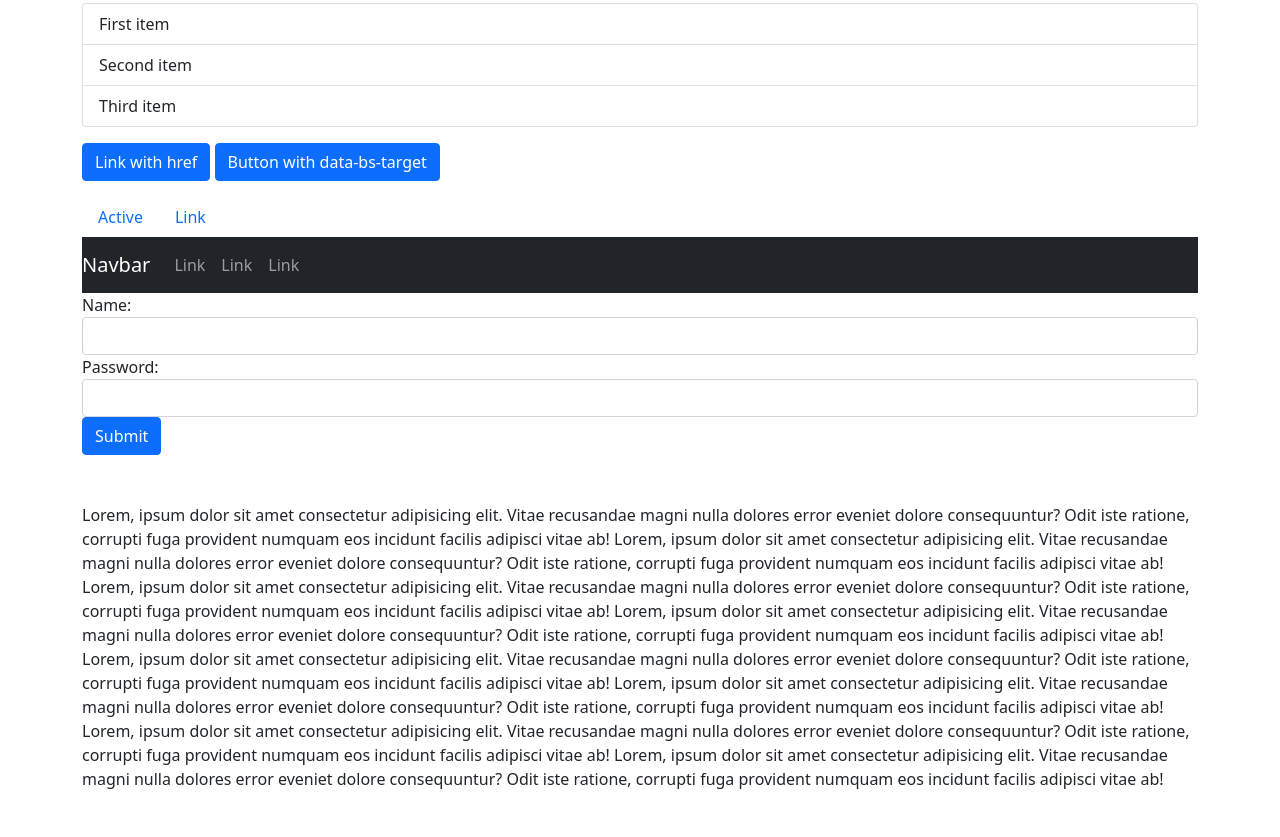
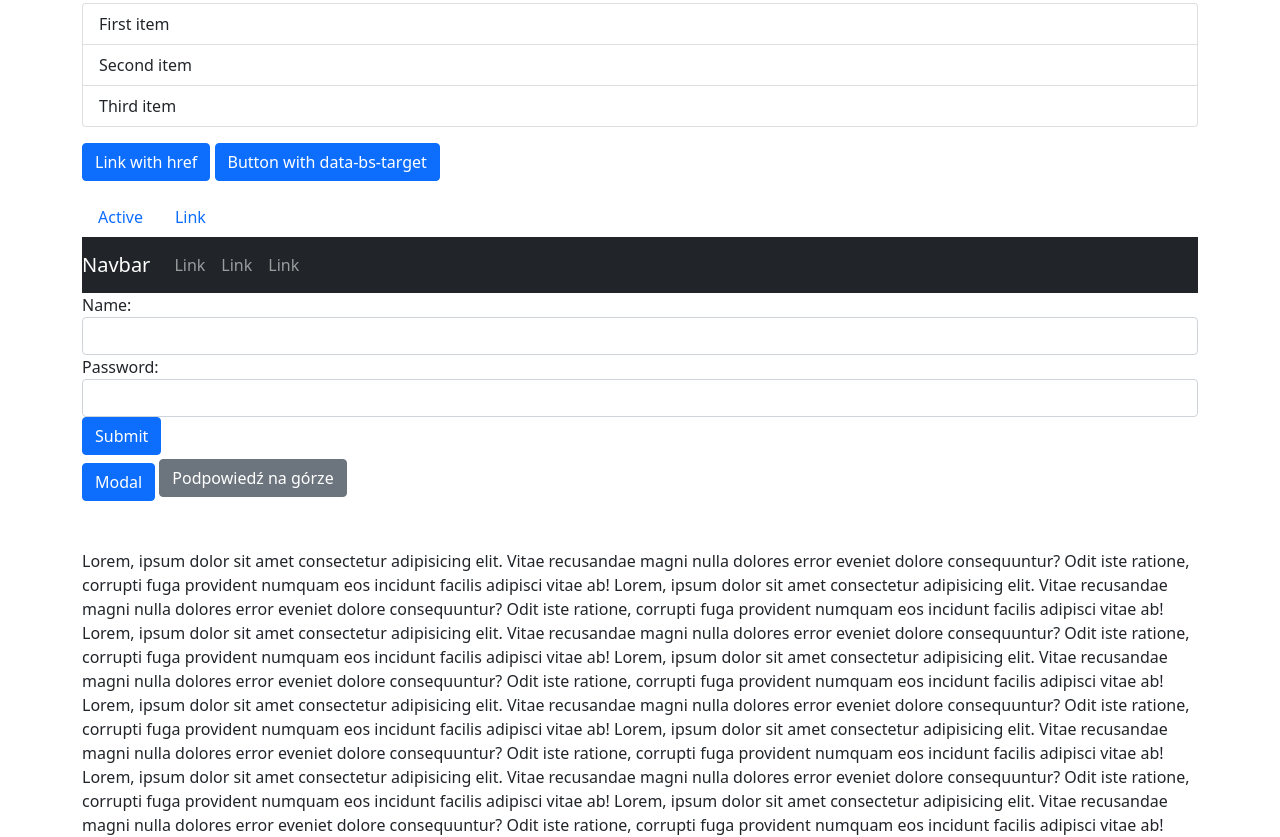
Before and after one commit to patryk-pl1/bs-get-started, a plain HTML site: page index.html in a window 1280 px wide. Shown: the part 1345-2182 px from the top of the page. Before the commit the page ends 2136 px from the top, so only its background shows below. Drawn offline with nearby package versions, Linux system fonts and the light colour scheme.

Commit message:
commit na branch

```diff
--- a/index.html
+++ b/index.html
@@ -65,7 +65,7 @@
             </tbody>
         </table>
     </div>
-
+    <!-- container -->
     <div class="container">
         <img src="img/k.jpg" alt="" class="img-fluid rounded-pill">
     </div>
@@ -193,6 +193,38 @@
             </div>
             <button class="btn btn-primary">Submit</button>
         </form>
+        <!-- Button trigger modal -->
+        <button type="button" class="btn btn-primary mt-2" data-bs-toggle="modal" data-bs-target="#exampleModal">
+            Modal
+        </button>
+
+        <!-- Modal -->
+        <div class="modal fade" id="exampleModal" tabindex="-1" aria-labelledby="exampleModalLabel" aria-hidden="true">
+            <div class="modal-dialog">
+            <div class="modal-content">
+                <div class="modal-header">
+                <h5 class="modal-title" id="exampleModalLabel">Modal title</h5>
+                <button type="button" class="btn-close" data-bs-dismiss="modal" aria-label="Close"></button>
+                </div>
+                <div class="modal-body">
+                ...
+                </div>
+                <div class="modal-footer">
+                <button type="button" class="btn btn-secondary" data-bs-dismiss="modal">Close</button>
+                <button type="button" class="btn btn-primary">Save changes</button>
+                </div>
+            </div>
+            </div>
+        </div>
+        <button
+            type="button"
+            class="btn btn-secondary"
+            data-bs-toggle="tooltip"
+            data-bs-placement="top"
+            title="To jest podpowiedź"
+            >
+            Podpowiedź na górze
+        </button>
 
     </div><!-- container -->
 
@@ -234,6 +266,14 @@
 
 
     <!-- Bootstrap Bundle -->
+
+
     <script src="https://cdn.jsdelivr.net/npm/bootstrap@5.0.2/dist/js/bootstrap.bundle.min.js" integrity="sha384-MrcW6ZMFYlzcLA8Nl+NtUVF0sA7MsXsP1UyJoMp4YLEuNSfAP+JcXn/tWtIaxVXM" crossorigin="anonymous"></script>
+    <script>
+        var tooltipTriggerList = [].slice.call(document.querySelectorAll('[data-bs-toggle="tooltip"]'))
+        var tooltipList = tooltipTriggerList.map(function (tooltipTriggerEl) {
+            return new bootstrap.Tooltip(tooltipTriggerEl)
+        })
+    </script>
 </body>
 </html>
```
